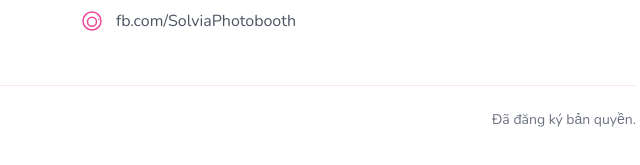
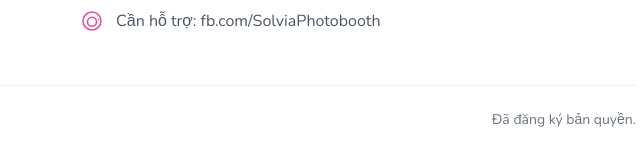
Before and after one commit to dreshitornover234/Photobooth-Solvia, a plain HTML site: page index.html in a window 1280 px wide. Shown: the part 1021-1186 px from the top of the page, 580-1220 px from the left. Drawn offline with nearby package versions, Linux system fonts and the light colour scheme.

Commit message:
Update index.html

```diff
--- a/index.html
+++ b/index.html
@@ -168,7 +168,7 @@
 
                     <li class="flex items-center gap-3">
                         <svg class="w-6 h-6 text-pink-500 flex-shrink-0" xmlns="http://www.w3.org/2000/svg" fill="none" viewBox="0 0 24 24" stroke-width="1.5" stroke="currentColor"><path stroke-linecap="round" stroke-linejoin="round" d="M16.5 12.75a4.5 4.5 0 11-9 0 4.5 4.5 0 019 0zM18.75 10.5h.008v.008h-.008V10.5z" /><path stroke-linecap="round" stroke-linejoin="round" d="M12 21a9 9 0 100-18 9 9 0 000 18z" /></svg>
-                        <a href="https://www.facebook.com/groups/4165387257033973" target="_blank" class="text-gray-600 hover:text-pink-500 font-medium">
+                        <a href="https://www.facebook.com/groups/4165387257033973" target="_blank" class="text-gray-600 hover:text-pink-500 font-medium"> Cần hỗ trợ:
                             fb.com/SolviaPhotobooth </a>
                     </li>
 
```
